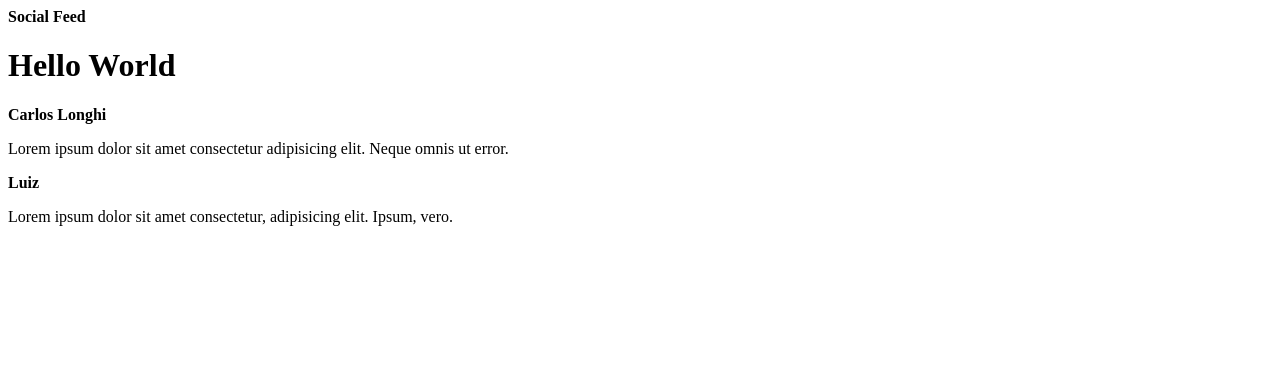
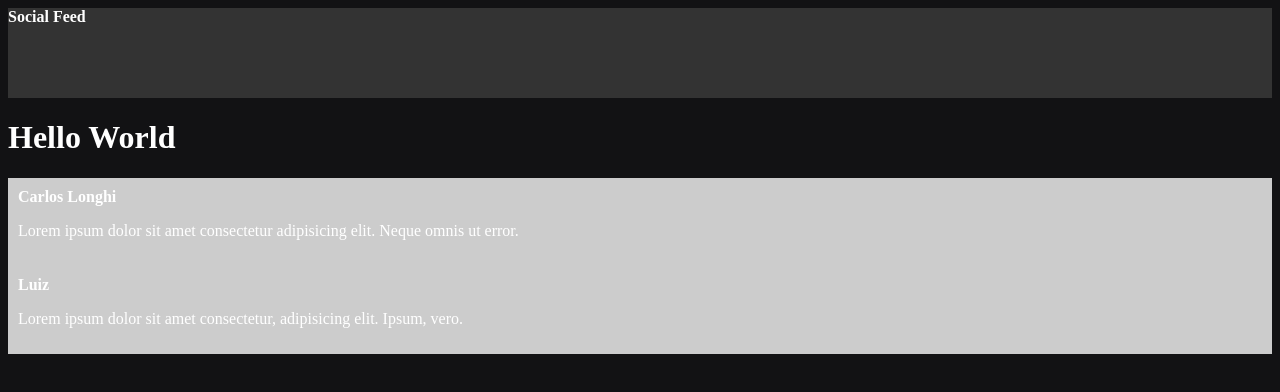
Before and after one commit to CarlosLonghi/React_Js_Fundamentals, a React (Vite) app: page / in a window 1280 px wide. Shown: the top 392 px of the page. Built offline with nearby package versions, Linux system fonts and the light colour scheme.

Commit message:
style: use CSS Modules in components

```diff
--- a/src/App.jsx
+++ b/src/App.jsx
@@ -1,5 +1,6 @@
 import { Header } from "./components/Header"
 import { Post } from "./components/Post"
+import "./styles.css"
 
 export function App() {
 
--- a/src/components/Header.jsx
+++ b/src/components/Header.jsx
@@ -1,5 +1,9 @@
+import styles from './Header.module.css'
+
 export function Header() {
   return (
-    <strong className="header">Social Feed</strong>
+    <header className={styles.header}>
+      <strong>Social Feed</strong>
+    </header>
   )
 }
--- /dev/null
+++ b/src/components/Header.module.css
@@ -0,0 +1,4 @@
+.header {
+  background: #333;
+  height: 90px;
+}
--- a/src/components/Post.jsx
+++ b/src/components/Post.jsx
@@ -1,9 +1,11 @@
+import styles from './Post.module.css'
+
 export function Post(props) {
 
   return (
-    <>
+    <div className={styles.post}>
       <strong>{props.author}</strong>
       <p>{props.content}</p>
-    </>
+    </div>
   )
 }
--- /dev/null
+++ b/src/components/Post.module.css
@@ -0,0 +1,4 @@
+.post {
+  background: #ccc;
+  padding: 10px;
+}
--- /dev/null
+++ b/src/styles.css
@@ -0,0 +1,4 @@
+body {
+  background: #121214;
+  color: #fff;
+}
```
